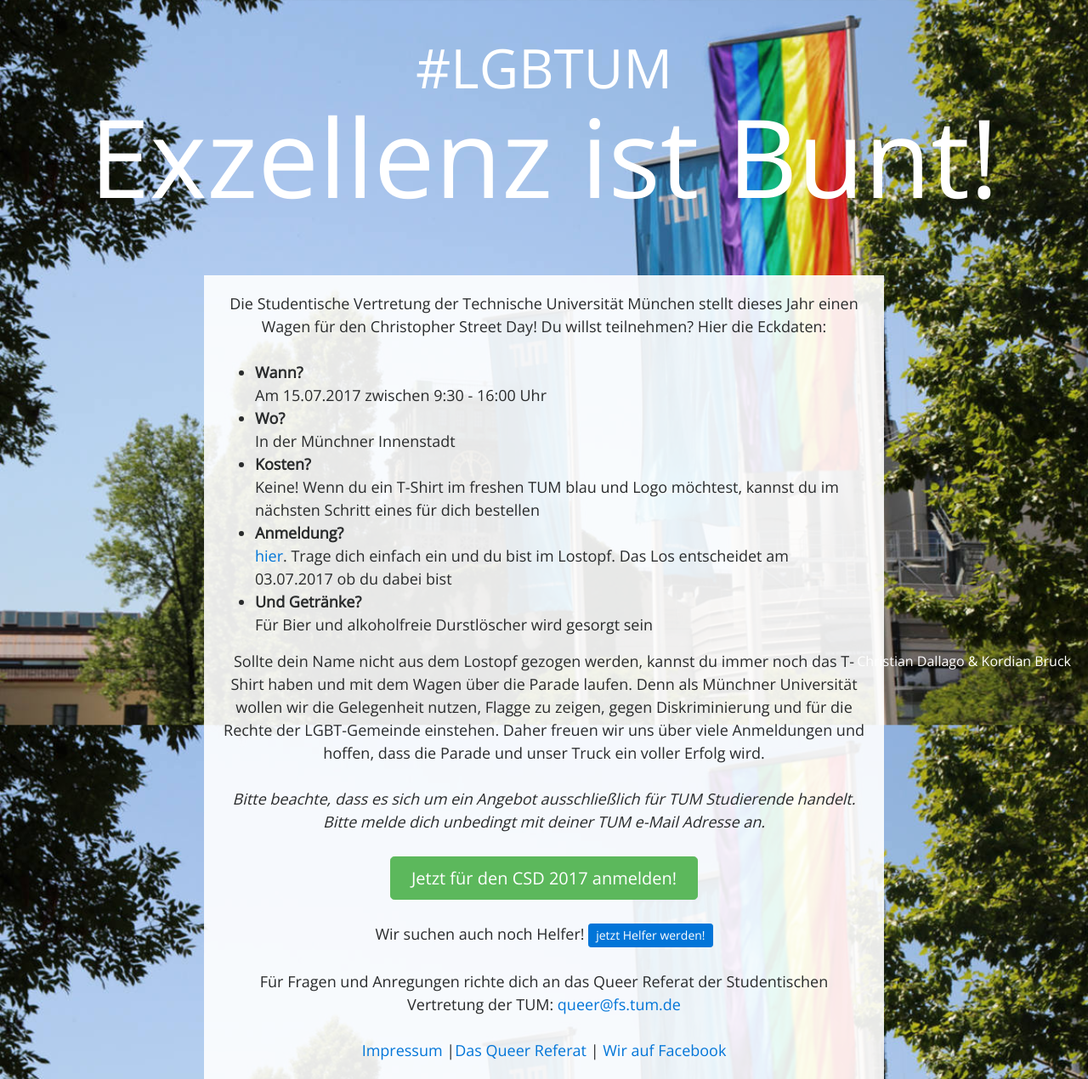
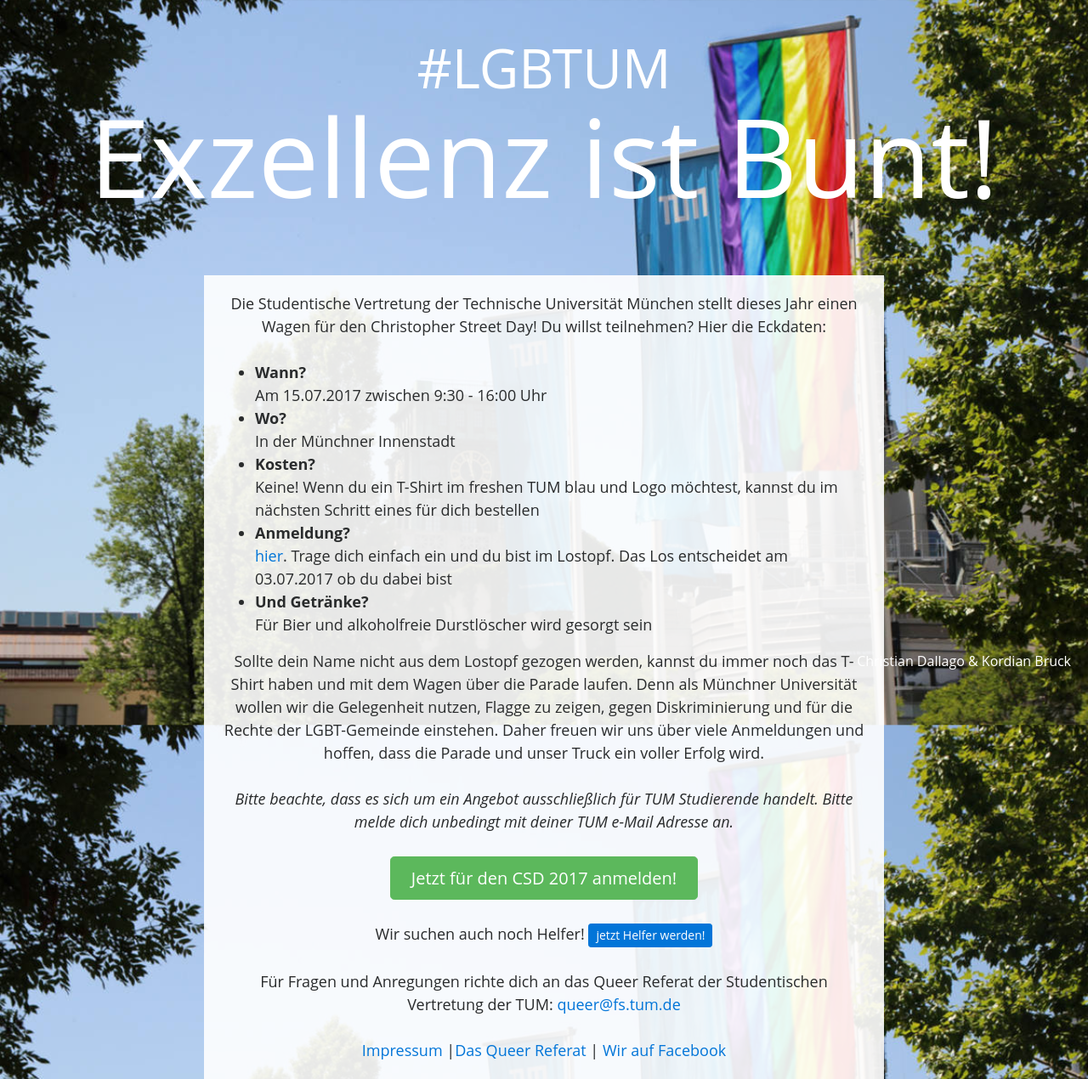
Before and after one commit to sacdallago/tum_csd, a PHP site: page / in a window 1280 px wide. Shown: the whole page at 85% size. Run offline with PHP 8.4, Linux system fonts and the light colour scheme; some libraries are stand-ins or nearby versions.

Commit message:
Include open-sans locally

```diff
--- a/composer.json
+++ b/composer.json
@@ -1,6 +1,7 @@
 {
   "require": {
     "smalot/pdfparser": "^0.9.26",
-    "twig/twig": "^1.33"
+    "twig/twig": "^1.33",
+    "webfontkit/open-sans": "^1.0"
   }
 }
--- a/style.css
+++ b/style.css
@@ -1,5 +1,5 @@
 /* CSS declarations go here */
-@import url(http://fonts.googleapis.com/css?family=Open+Sans);
+@import url('/vendor/webfontkit/open-sans/open-sans.min.css');
 
 html {
 	height: 100%;
```
Also changed, not shown: 1 other file.
